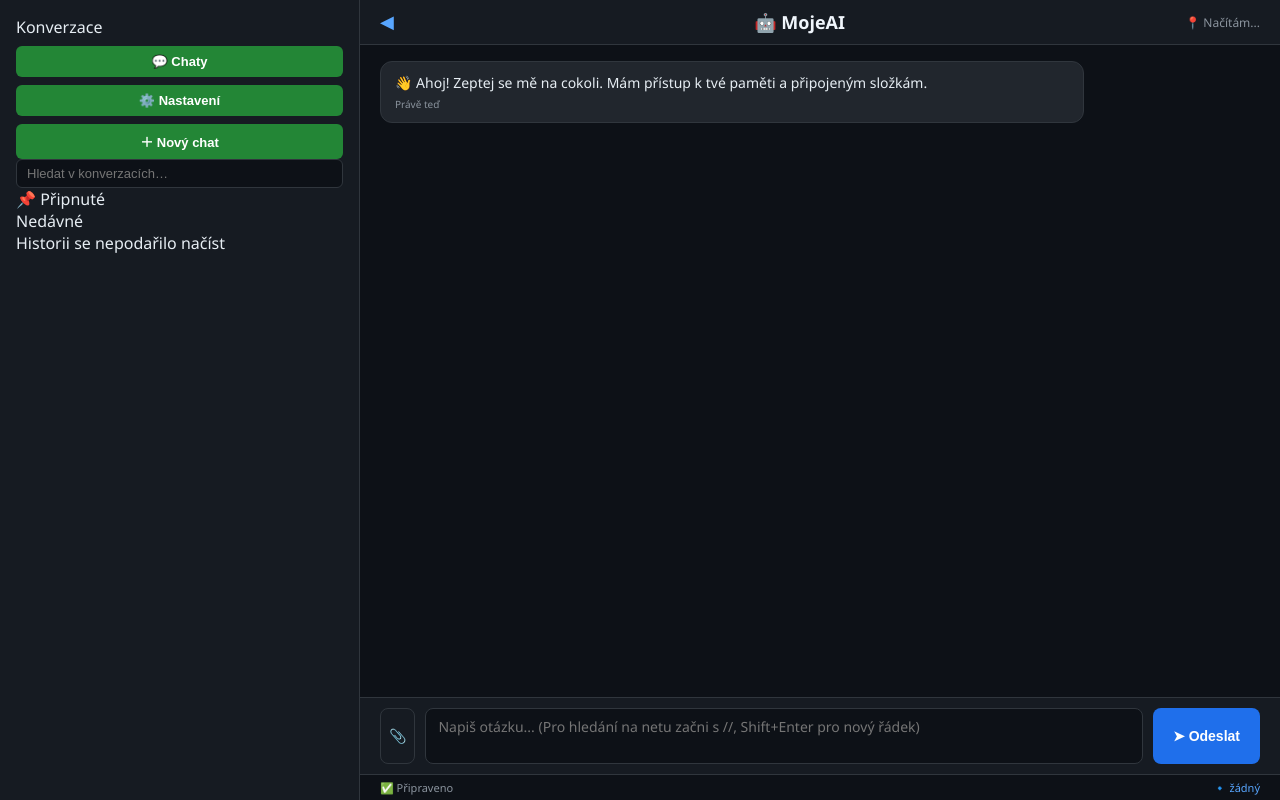
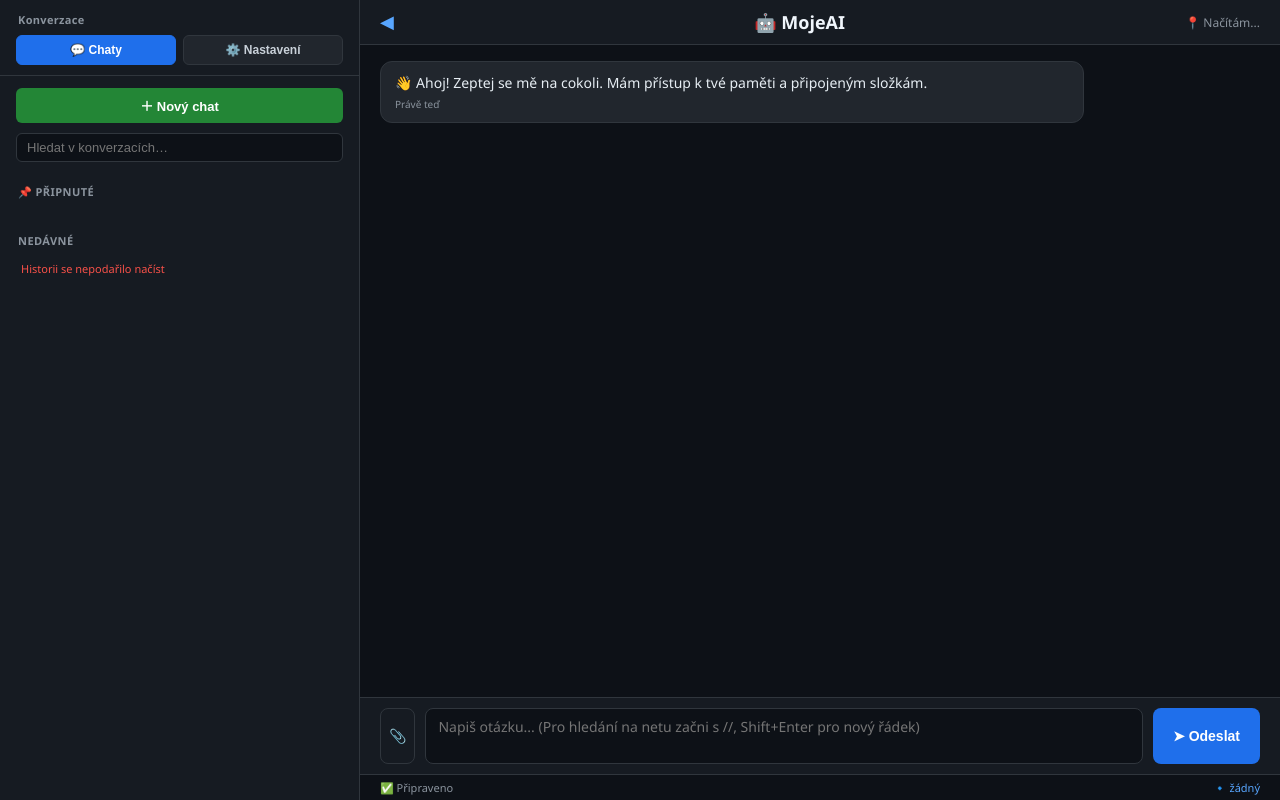
Before and after one commit to haradius-hub/mojeAI, a Python web app: template templates/index.html in a window 1280 px wide. Run offline with Jinja, Linux system fonts and the light colour scheme; the template is opened without the code that fills it, so the values that code supplies are empty.

Commit message:
Style conversation navigation and pinned chat list

```diff
--- a/static/style.css
+++ b/static/style.css
@@ -160,3 +160,141 @@ body { font-family: 'Segoe UI', sans-serif; background: #0d1117; color: #e6edf3;
     opacity: 0.65;
     cursor: wait;
 }
+
+
+/* Navigace levého panelu a historie konverzací */
+.sidebar-navigation {
+    position: sticky;
+    top: -16px;
+    z-index: 4;
+    margin: -16px -16px 12px;
+    padding: 12px 16px 10px;
+    background: #161b22;
+    border-bottom: 1px solid #30363d;
+}
+.sidebar-caption {
+    margin: 0 0 8px 2px;
+    color: #8b949e;
+    font-size: 11px;
+    font-weight: 600;
+    letter-spacing: .03em;
+}
+.sidebar-tabs {
+    display: flex;
+    gap: 7px;
+}
+.sidebar button.sidebar-tab {
+    width: auto;
+    flex: 1;
+    margin: 0;
+    padding: 7px 8px;
+    background: #21262d;
+    border: 1px solid #30363d;
+    color: #c9d1d9;
+    font-size: 12px;
+}
+.sidebar button.sidebar-tab.active {
+    background: #1f6feb;
+    border-color: #1f6feb;
+    color: #fff;
+}
+.sidebar-panel[hidden] {
+    display: none !important;
+}
+.sidebar button.new-chat-button {
+    margin: 0 0 10px;
+    background: #238636;
+}
+.sidebar .conversation-search {
+    margin-bottom: 12px;
+}
+.conversation-group {
+    margin: 10px 0 16px;
+}
+.conversation-group-title {
+    margin: 0 0 6px 2px;
+    color: #8b949e;
+    font-size: 11px;
+    font-weight: 700;
+    text-transform: uppercase;
+    letter-spacing: .04em;
+}
+.conversation-list {
+    display: flex;
+    flex-direction: column;
+    gap: 4px;
+    min-height: 12px;
+}
+.conversation-item {
+    display: flex;
+    align-items: center;
+    gap: 5px;
+    min-width: 0;
+    padding: 3px 4px;
+    border: 1px solid transparent;
+    border-radius: 7px;
+    background: #0d1117;
+}
+.conversation-item.active {
+    border-color: #1f6feb;
+    background: #17263b;
+}
+.conversation-item[draggable="true"] {
+    cursor: grab;
+}
+.conversation-order {
+    flex: 0 0 18px;
+    color: #8b949e;
+    font-size: 10px;
+    text-align: center;
+}
+.sidebar button.conversation-open {
+    flex: 1;
+    min-width: 0;
+    margin: 0;
+    padding: 7px 5px;
+    overflow: hidden;
+    background: transparent;
+    color: #c9d1d9;
+    font-size: 12px;
+    font-weight: 500;
+    text-align: left;
+    text-overflow: ellipsis;
+    white-space: nowrap;
+}
+.sidebar button.conversation-open:hover {
+    color: #fff;
+    background: #21262d;
+}
+.sidebar button.conversation-pin {
+    flex: 0 0 30px;
+    width: 30px;
+    margin: 0;
+    padding: 5px 3px;
+    background: transparent;
+    color: #8b949e;
+    font-size: 13px;
+}
+.sidebar button.conversation-pin:hover {
+    background: #30363d;
+}
+.conversation-empty {
+    padding: 7px 5px;
+    color: #6e7681;
+    font-size: 11px;
+}
+.conversation-empty.error {
+    color: #f85149;
+}
+.message-attachment[href] {
+    color: #c9d1d9;
+    text-decoration: none;
+}
+.message-attachment[href]:hover {
+    border-color: #58a6ff;
+    color: #58a6ff;
+}
+@media (max-width: 760px) {
+    .sidebar { width: min(86vw, 360px); }
+    .sidebar.hidden { margin-left: calc(-1 * min(86vw, 360px)); }
+}
```
